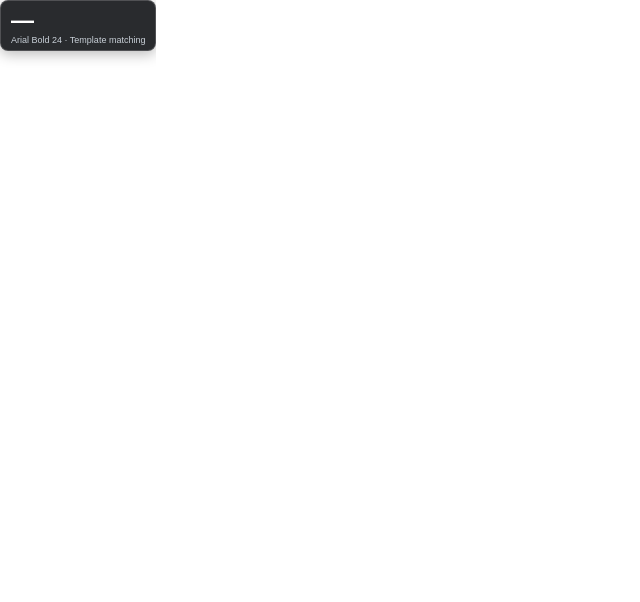
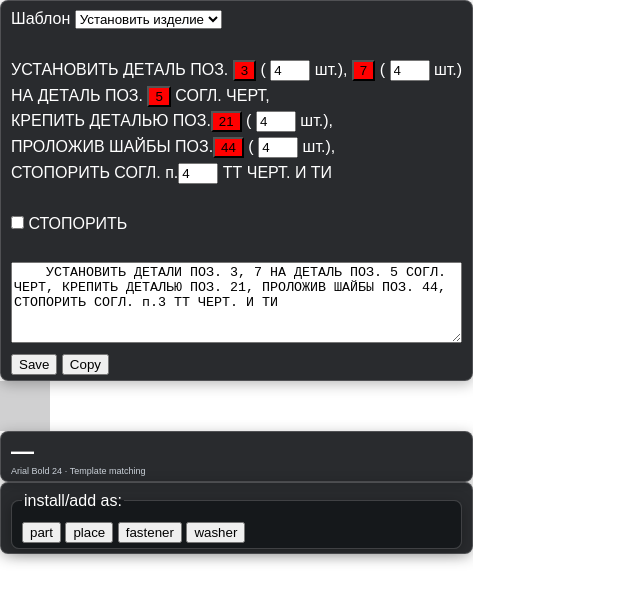
Before and after one commit to Mad-Deuce/mk_ocr, a website built with Vite: page src/renderer/index.html in a window 1280 px wide. Shown: the whole page, without its empty margins (0-640 px from the left). Built offline with nearby package versions, Linux system fonts and the light colour scheme.

Commit message:
prepared overlay html project

```diff
--- a/src/main/services/overlay/Overlay.service.ts
+++ b/src/main/services/overlay/Overlay.service.ts
@@ -35,7 +35,7 @@ export class Overlay implements IOverlay {
       skipTaskbar: true,
       alwaysOnTop: true,
       hasShadow: false,
-      focusable: false,
+      focusable: true,
       webPreferences: {
         preload: preloadPath,
         contextIsolation: true,
--- a/src/renderer/assets/main.css
+++ b/src/renderer/assets/main.css
@@ -9,7 +9,7 @@ body {
   margin: 0;
   padding: 0;
   width: fit-content;
-  height: min-content;
+  height: fit-content;
   overflow: hidden;
   background: transparent;
   font-family: Arial, sans-serif;
@@ -19,7 +19,7 @@ body {
   background: rgba(20, 22, 26, 0.2);
 }
 
-.panel {
+.wrapper {
   padding: 5px 10px 4px;
   border-radius: 8px;
   color: #fff;
--- a/src/renderer/index.html
+++ b/src/renderer/index.html
@@ -12,12 +12,75 @@
 </head>
 
 <body>
-  <div class="scan-region" id="scan-region"></div>
-  <div class="panel">
+
+
+  <div class="wrapper" id="step-text-wrapper">
+    <label for="">Шаблон</label>
+    <select class="select" id="template-selector" name="template-selector">
+      <option value="install">Установить изделие</option>
+      <option value="stick">Наклеить изделие</option>
+    </select>
+    <br />
+    <br />
+
+    <span id="step">
+      УСТАНОВИТЬ ДЕТАЛЬ ПОЗ. <button id="btn-copy-step" style="background-color: red;">3</button> ( <input type="number"
+        value="4" style="width: 40px"> шт.), <button id="btn-copy-step" style="background-color: red;">7
+      </button> ( <input type="number" value="4" style="width: 40px"> шт.)</span>
+    <br />
+    <span>
+      НА ДЕТАЛЬ ПОЗ. <button id="btn-copy-step" style="background-color: red;">5</button> СОГЛ. ЧЕРТ,</span>
+    <br />
+    <span>
+      КРЕПИТЬ ДЕТАЛЬЮ ПОЗ.<button id="btn-copy-step" style="background-color: red;">21</button> ( <input type="number"
+        value="4" style="width: 40px"> шт.),</span>
+    <br />
+    <span>
+      ПРОЛОЖИВ ШАЙБЫ ПОЗ.<button id="btn-copy-step" style="background-color: red;">44</button> ( <input type="number"
+        value="4" style="width: 40px"> шт.),</span>
+    <br />
+    <span>
+      СТОПОРИТЬ СОГЛ. п.<input type="number" value="4" style="width: 40px"> ТТ ЧЕРТ. И ТИ </span>
+    <br />
+    <br />
+    <input type="checkbox" id="cbx">
+    <label for="cbx">СТОПОРИТЬ</label>
+    <br />
+    <br />
+    <textarea style="width: 100%" rows="5" height="5" class="input-text" id="step-text-input">
+    УСТАНОВИТЬ ДЕТАЛИ ПОЗ. 3, 7 НА ДЕТАЛЬ ПОЗ. 5 СОГЛ. ЧЕРТ, КРЕПИТЬ ДЕТАЛЬЮ ПОЗ. 21, ПРОЛОЖИВ ШАЙБЫ ПОЗ. 44, СТОПОРИТЬ СОГЛ. п.3 ТТ ЧЕРТ. И ТИ
+    </textarea>
+    <br />
+    <button id="btn-save-step">Save</button>
+    <button id="btn-copy-step">Copy</button>
+  </div>
+
+  <div class="scan-region" id="scan-region" style="height: 50px; width: 50px;"></div>
+
+  <div class="wrapper" id="recognize-info-wrapper">
     <div class="value" id="value">—</div>
     <div class="meta" id="meta">Arial Bold 24 · Template matching</div>
   </div>
-  <ul class="menu" id="menu" hidden></ul>
+
+  <form class="wrapper" id="menu-wrapper">
+    <fieldset class="menu" id="menu">
+      <legend>install/add as:</legend>
+      <!-- <li class="menu-item"> -->
+        <button class="button" id="btn-add-part">part</button>
+      <!-- </li> -->
+      <!-- <li class="menu-item"> -->
+        <button class="button" id="btn-add-placet">place</button>
+      <!-- </li> -->
+      <!-- <li class="menu-item"> -->
+        <button class="button" id="btn-add-fastener">fastener</button>
+      <!-- </li> -->
+      <!-- <li class="menu-item"> -->
+        <button class="button" id="btn-add-washer">washer</button>
+      <!-- </li> -->
+    </span>
+  </form>
+
+
   <script type="module" src="./src/renderer.ts"></script>
 </body>
 
--- a/src/renderer/src/renderer.ts
+++ b/src/renderer/src/renderer.ts
@@ -1,4 +1,5 @@
 import { renderMenu } from './components/menu/menu'
+// import { renderSelector } from './components/template-selector/template-selector'
 
 function init(): void {
   window.addEventListener('DOMContentLoaded', () => {
@@ -40,6 +41,9 @@ async function doAThing(): Promise<void> {
     }
   })
 
+  // renderSelector()
+  // const templateSelector: HTMLElement | null = document.getElementById('template-selector')
+
   window.api.onError((message) => {
     console.error('[RENDERER] OCR error:', message)
 
```
Also changed, not shown: src/renderer/src/components/template-selector/template-selector.ts (added, +39 -0 lines).
